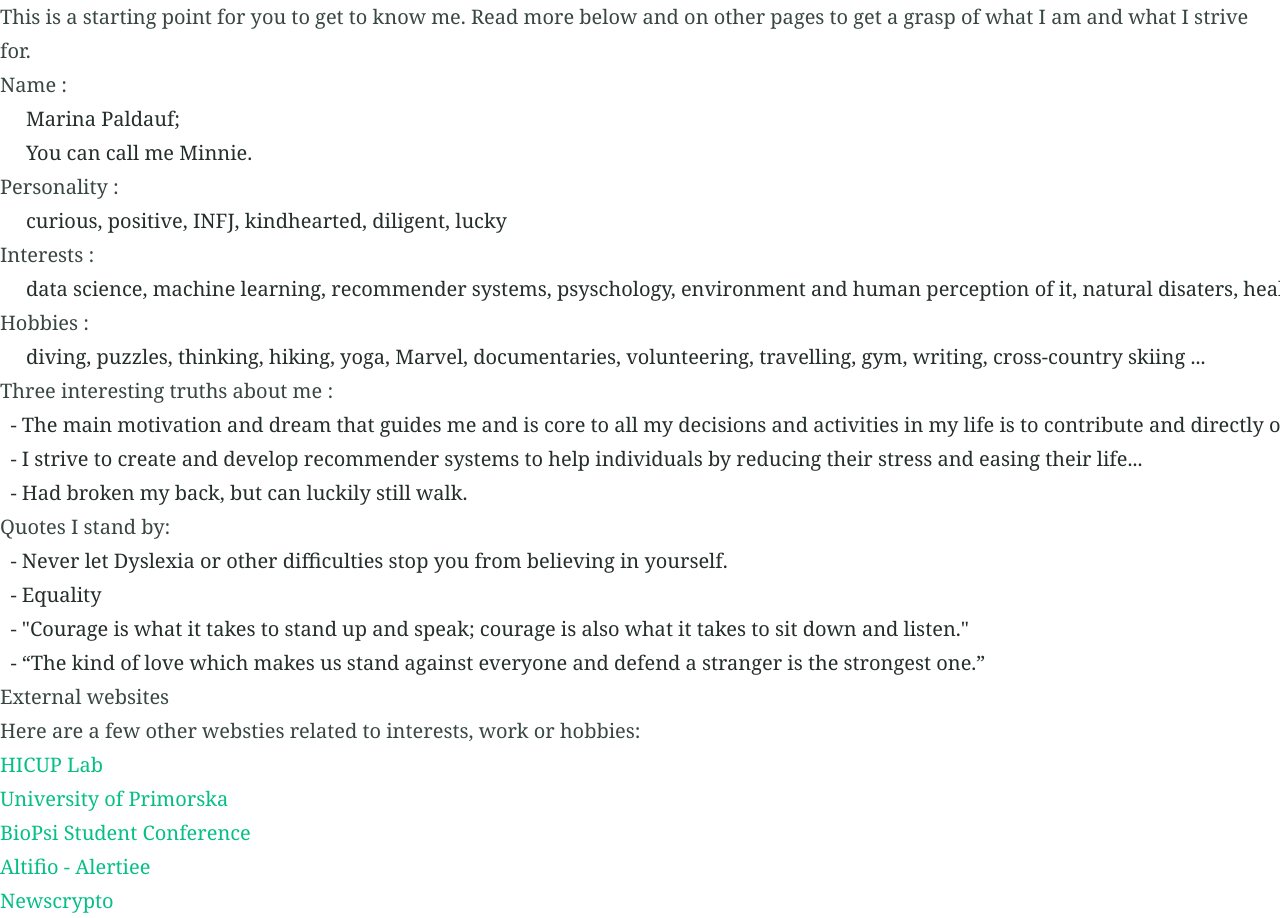
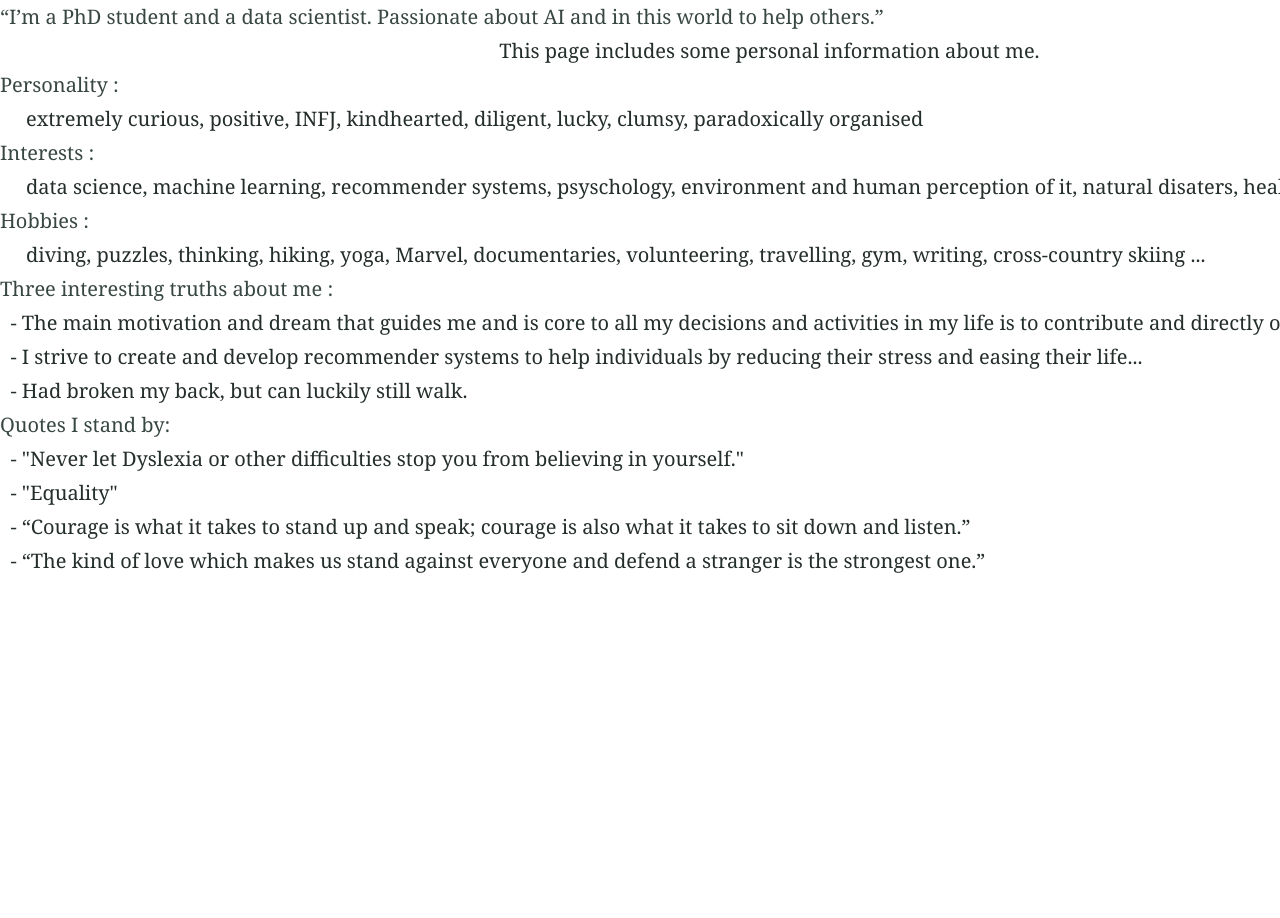
Before and after one commit to Marina225/marina225.github.io, a Jekyll site: the page built from about.md, in a window 1280 px wide. Built offline with Jekyll 4.4.1, drawn with Linux system fonts in a browser that asks for light colours.

Commit message:
Update about.md

```diff
--- a/about.md
+++ b/about.md
@@ -6,23 +6,23 @@ feature_image: "https://picsum.photos/1300/400?image=989"
 excerpt: "My name is Marina. I'm a PhD student. Passionate about AI and in this world to help others."
 ---
 
-This is a starting point for you to get to know me. Read more below and on other pages to get a grasp of what I am and what I strive for.
+"I'm a PhD student and a data scientist. Passionate about AI and in this world to help others."
 
 
-#### Name :
+                                                                                                    This page includes some personal information about me.
 
-         Marina Paldauf;
-         You can call me Minnie.
 
 
 #### Personality :
 
-         curious, positive, INFJ, kindhearted, diligent, lucky
+         extremely curious, positive, INFJ, kindhearted, diligent, lucky, clumsy, paradoxically organised
+
 
 
 #### Interests :
 
-         data science, machine learning, recommender systems, psyschology, environment and human perception of it, natural disaters, health and medicine
+         data science, machine learning, recommender systems, psyschology, environment and human perception of it, natural disaters, health, medicine
+
 
 
 #### Hobbies :
@@ -30,27 +30,18 @@ This is a starting point for you to get to know me. Read more below and on other
          diving, puzzles, thinking, hiking, yoga, Marvel, documentaries, volunteering, travelling, gym, writing, cross-country skiing ...
 
 
-### Three interesting truths about me :
+
+#### Three interesting truths about me :
 
       - The main motivation and dream that guides me and is core to all my decisions and activities in my life is to contribute and directly or indireclty help less fortunate.
       - I strive to create and develop recommender systems to help individuals by reducing their stress and easing their life...
       - Had broken my back, but can luckily still walk.
 
 
+
 ### Quotes I stand by:
 
-      - Never let Dyslexia or other difficulties stop you from believing in yourself.
-      - Equality
-      - "Courage is what it takes to stand up and speak; courage is also what it takes to sit down and listen."
+      - "Never let Dyslexia or other difficulties stop you from believing in yourself."
+      - "Equality"
+      - “Courage is what it takes to stand up and speak; courage is also what it takes to sit down and listen.”
       - “The kind of love which makes us stand against everyone and defend a stranger is the strongest one.”
-
-
-## External websites
-
-Here are a few other websties related to interests, work or hobbies:
-
-- [HICUP Lab](https://hicup.famnit.upr.si/)
-- [University of Primorska](https://www.upr.si/en)
-- [BioPsi Student Conference](https://bio-psi-konferenca.famnit.upr.si/en/)
-- [Altifio - Alertiee]()
-- [Newscrypto]()
```
